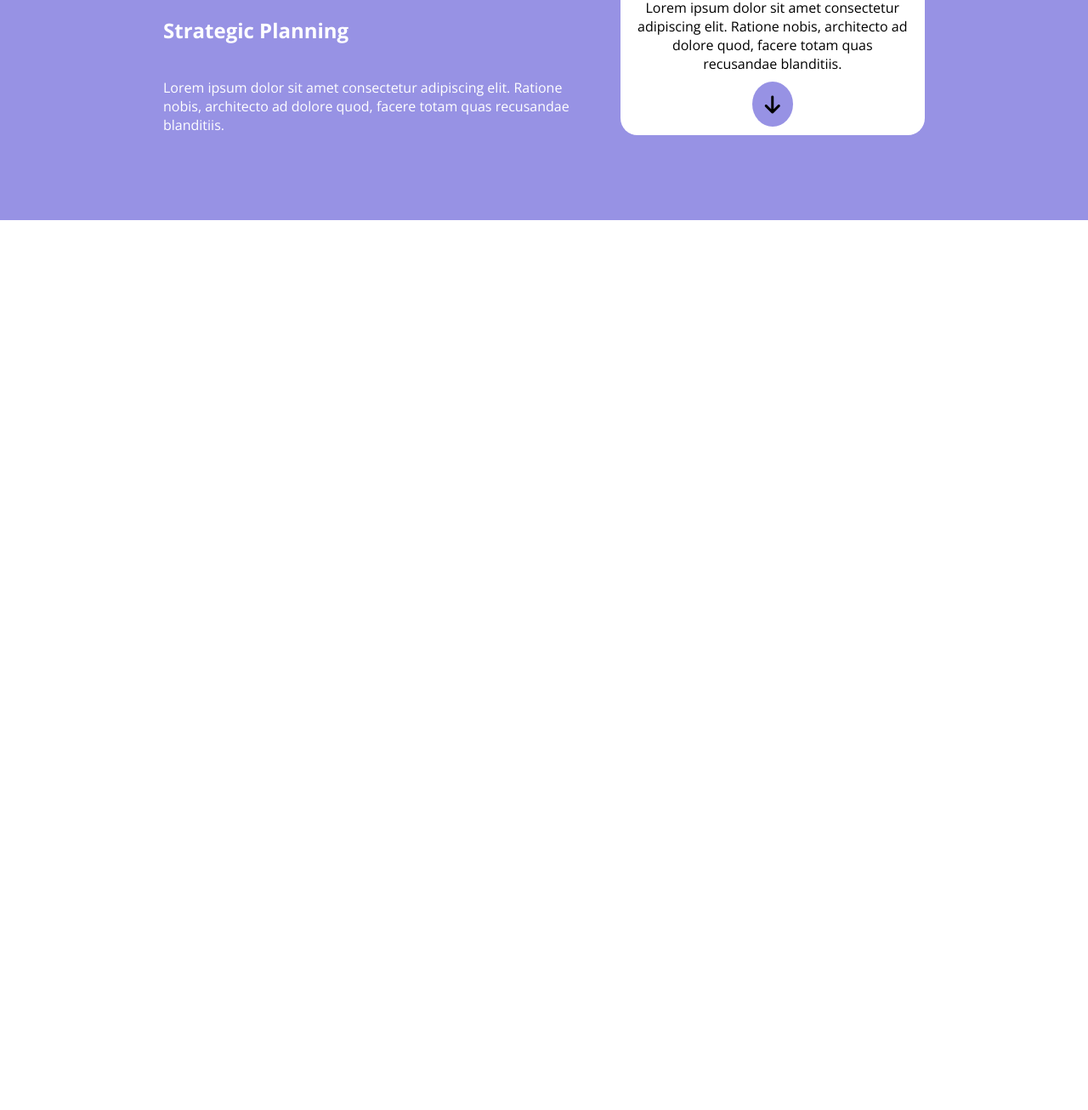
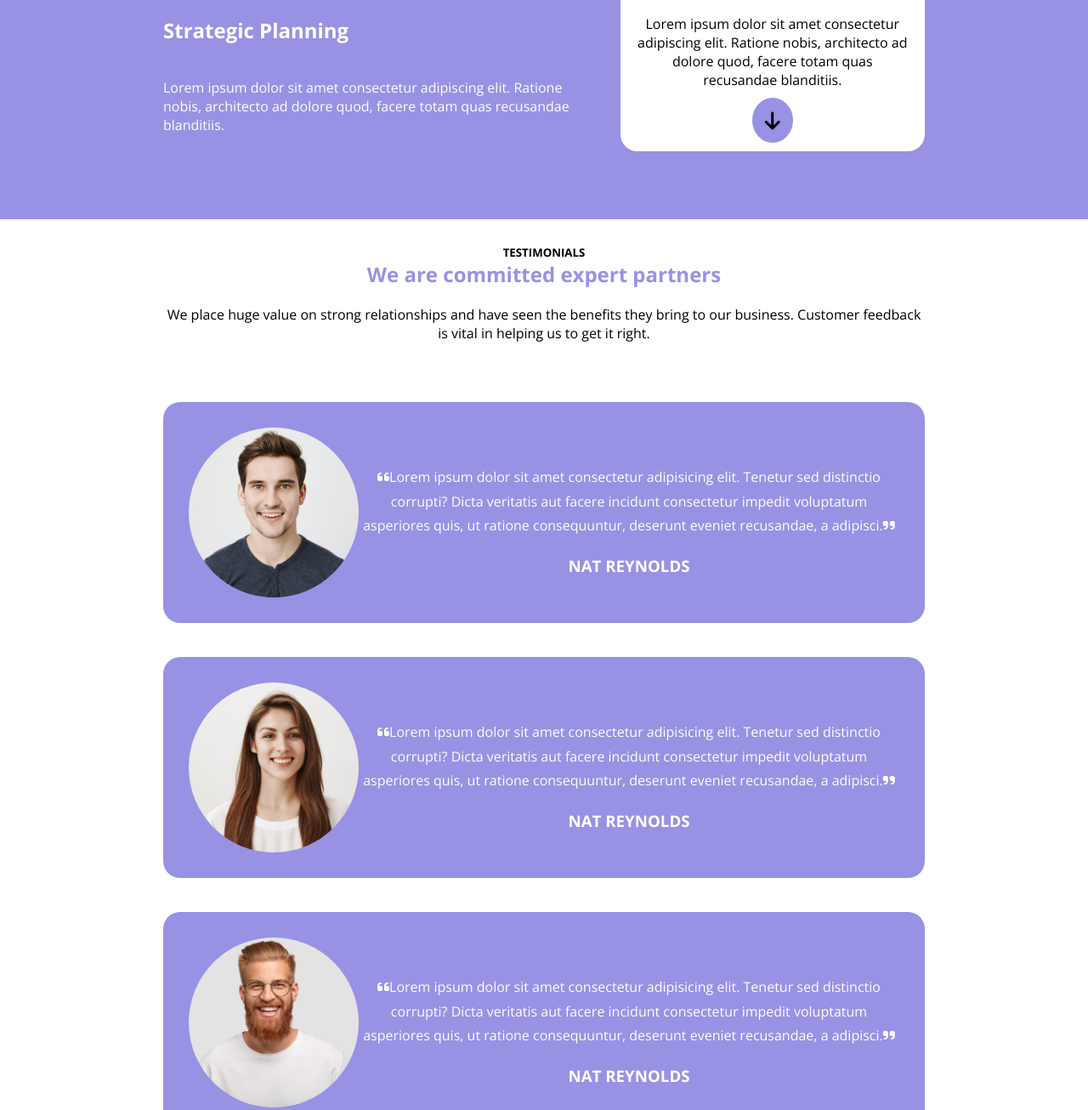
Before and after one commit to marcoaufiero/htmlcss-responsive-layout, a plain HTML site: page index.html in a window 1280 px wide. Shown: the part 1824-3130 px from the top of the page at 85% size. Before the commit the page ends 2083 px from the top, so only its background shows below. Drawn offline with nearby package versions, Linux system fonts and the light colour scheme.

Commit message:
third-section: mobile, tablet, desktop added

```diff
--- a/assets/css/style.css
+++ b/assets/css/style.css
@@ -26,6 +26,10 @@ body{
 
 .f-align-center{
     align-items: center;
+}
+
+.f-column{
+    flex-direction: column;
 }
 
 .container{
@@ -251,7 +255,62 @@ main{
         flex-basis: 40%;
         align-self: flex-end;
         margin-top: 200px;
-        margin-bottom: 50px;
     }
 
 }
+
+/* third section */
+
+.container-s3 h2{
+    color: #9792E4;
+}
+
+.container-s3 .card, .s3-intro{
+    text-align: center;
+}
+
+.container-s3 .s3-intro{
+    margin: 30px 0;
+}
+
+.container-s3 .card{
+    background-color: #9792E4;
+    border-radius: 20px;
+    color: white;
+    padding: 30px;
+    margin: 20px 0;
+}
+
+.container-s3 .img-box{
+    margin-inline: auto;
+    border-radius: 50%;
+    aspect-ratio: 1/1;
+    overflow: hidden;
+    width: 200px;
+    height: 200px;
+}
+
+.container-s3 .img-box img{
+    object-fit: cover;
+    width: 100%;
+    height: 100%;
+}
+
+.container-s3 .card p{
+    line-height: 1.8rem;
+}
+
+@media screen and (min-width: 768px){
+
+    .container-s3 .card{
+        display: flex;
+        justify-content: space-between;
+        align-items: center;
+    }
+
+    .container-s3 .img-box{
+        flex-shrink: 0;
+    }
+
+
+}
--- a/index.html
+++ b/index.html
@@ -128,6 +128,54 @@
 
         </section>
 
+        <section class="third-section">
+
+            <div class="container-s3 container flex f-column">
+
+                <div class="s3-intro">
+                    <h5>TESTIMONIALS</h5>
+                    <h2>We are committed expert partners</h2>
+                    <p>We place huge value on strong relationships and have seen the benefits they bring to our business. Customer feedback is vital in helping us to get it right.</p>
+                </div>
+
+                <div class="card">
+                    <div class="img-box">
+                        <img src="./assets/img/testimonial1.jpg" alt="">
+                    </div>
+                    <div class="info-box">
+                        <p><i class="fa-solid fa-quote-left"></i>Lorem ipsum dolor sit amet consectetur adipisicing elit. Tenetur sed distinctio corrupti? Dicta veritatis aut facere incidunt consectetur impedit voluptatum asperiores quis, ut ratione consequuntur, deserunt eveniet recusandae, a adipisci.<i class="fa-solid fa-quote-right"></i></p>
+                        <h3>NAT REYNOLDS</h3>
+                    </div>
+                </div>
+
+                <div class="card">
+                    <div class="img-box">
+                        <img src="./assets/img/testimonial2.jpg" alt="">
+                    </div>
+                    <div class="info-box">
+                        <p><i class="fa-solid fa-quote-left"></i>Lorem ipsum dolor sit amet consectetur adipisicing elit. Tenetur sed distinctio corrupti? Dicta veritatis aut facere incidunt consectetur impedit voluptatum asperiores quis, ut ratione consequuntur, deserunt eveniet recusandae, a adipisci.<i class="fa-solid fa-quote-right"></i></p>
+                        <h3>NAT REYNOLDS</h3>
+                    </div>
+                </div>
+
+                <div class="card">
+                    <div class="img-box">
+                        <img src="./assets/img/testimonial3.jpg" alt="">
+                    </div>
+                    <div class="info-box">
+                        <p><i class="fa-solid fa-quote-left"></i>Lorem ipsum dolor sit amet consectetur adipisicing elit. Tenetur sed distinctio corrupti? Dicta veritatis aut facere incidunt consectetur impedit voluptatum asperiores quis, ut ratione consequuntur, deserunt eveniet recusandae, a adipisci.<i class="fa-solid fa-quote-right"></i></p>
+                        <h3>NAT REYNOLDS</h3>
+                    </div>
+                </div>
+
+
+
+
+
+            </div>
+
+        </section>
+
     </main>
 
 
```
